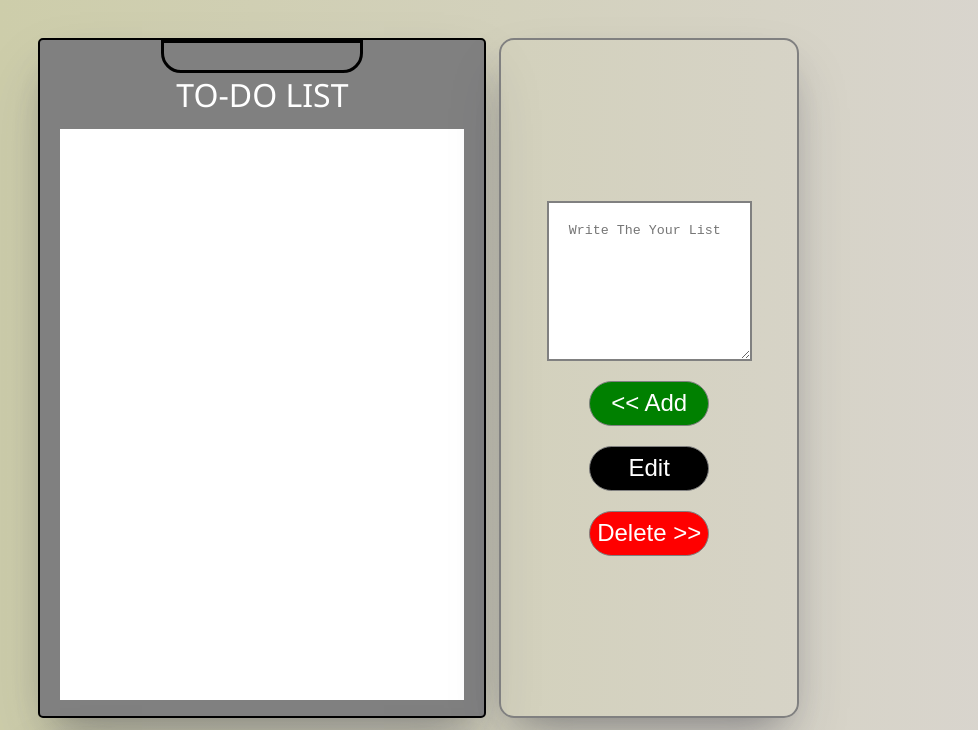
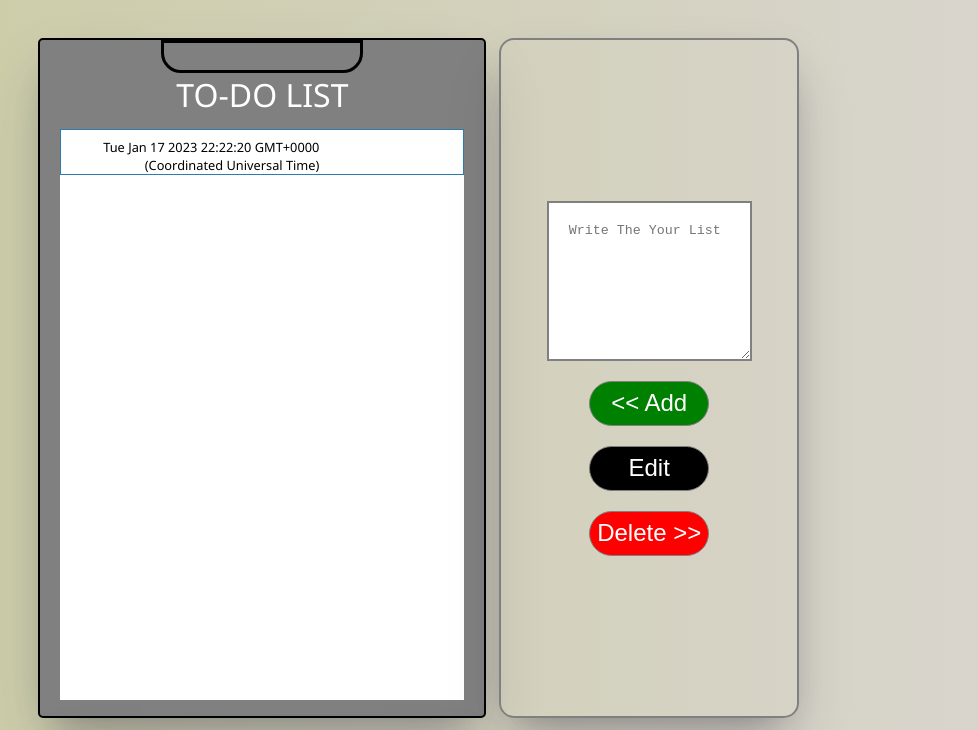
Before and after one commit to erhanatalan/to_do_app, a plain HTML site: page index.html in a window 1280 px wide. Both pictures are taken after a click on the button "<< Add". Shown: the top 730 px of the page, without its empty margins (0-978 px from the left). Drawn offline with Linux system fonts and the light colour scheme.

Commit message:
creatdiv changed

```diff
--- a/script.js
+++ b/script.js
@@ -1,40 +1,53 @@
 //! Variables and selectors
 
 const textarea = document.getElementById("textarea");
-const left_list = document.querySelector('.content-box--left');
-const right_list = document.querySelector('.content-box--right');
 const messageDiv = document.querySelector('.input-record');
 const left_liste = document.querySelector(".left-list");
+const li = document.querySelector(".newLi");
+console.log(li);
 const add = document.querySelector("#save");
+let now = new Date().toString().split("GMT+0300 (GMT+03:00)")[0]
 let userSelect;
-console.log(textarea.value);
-
-
-
+let count=localStorage.getItem("clickcount");
+console.log(count);
 
 //! Event Listeners
-
-
 add.addEventListener("click",(e)=>{
     if(e.target.getAttribute("id")=="save"){
         userSelect = e.target.getAttribute("id")
-        const newList = document.createElement("li");
-        newList.className="newLi";
-        const dolist = document.createTextNode(textarea.value);
-        newList.appendChild(dolist);
-        left_liste.appendChild(newList);
+        creatDiv()
     }
 })
 
-
+left_liste.addEventListener("click",(ev)=>{
+    if(ev.target.tagName="li"){
+        ev.target.classList.toggle("checked")
+    }
+})
 
 
 //! Functions
 
 function creatDiv(){
-    const newDiv = document.createElement('div');
-    const currentText = document.createTextNode(textarea.value)
-    newDiv.className = 'div-group-item';
-    newDiv.appendChild(currentText);
-    left_list.appendChild(newDiv);
+    const newList = document.createElement("li");
+    newList.className="newLi";
+    const dolist = document.createTextNode(textarea.value);
+    newList.appendChild(dolist);
+    left_liste.appendChild(newList);
+
+    const span= document.createElement("span");
+    const nowq = document.createTextNode(now);
+    span.className="date";
+    span.appendChild(nowq);
+    newList.appendChild(span);
+    //localStorage.setItem(`list ${count}`, JSON.stringify(newList))
+    //window.location.reload()
 }
+
+function clickCounter() {
+  if (localStorage.clickcount) {
+    localStorage.clickcount = Number(localStorage.clickcount)+1;
+  } else {
+    localStorage.clickcount = 1;
+  }
+}
--- a/style.css
+++ b/style.css
@@ -99,7 +99,26 @@ main{
 .newLi{
     color: black;
     text-align: left;
-    padding: 1rem;
+    padding-left: 1rem;
+    padding-top: 0.5rem;
     font-size: 0.8rem;
+    border: 1px solid rgb(46, 123, 175);
+}
 
+.checked{
+    color: white;
+    background-color: red;
 }
+
+li{
+    overflow: auto;
+    display: flex;
+    justify-content: space-between;
+    align-items: center;
+}
+.date{
+    width: 250px;
+    text-align: right;
+    padding-right: 0.5rem;
+    padding-left: 0.5rem;
+}
```
